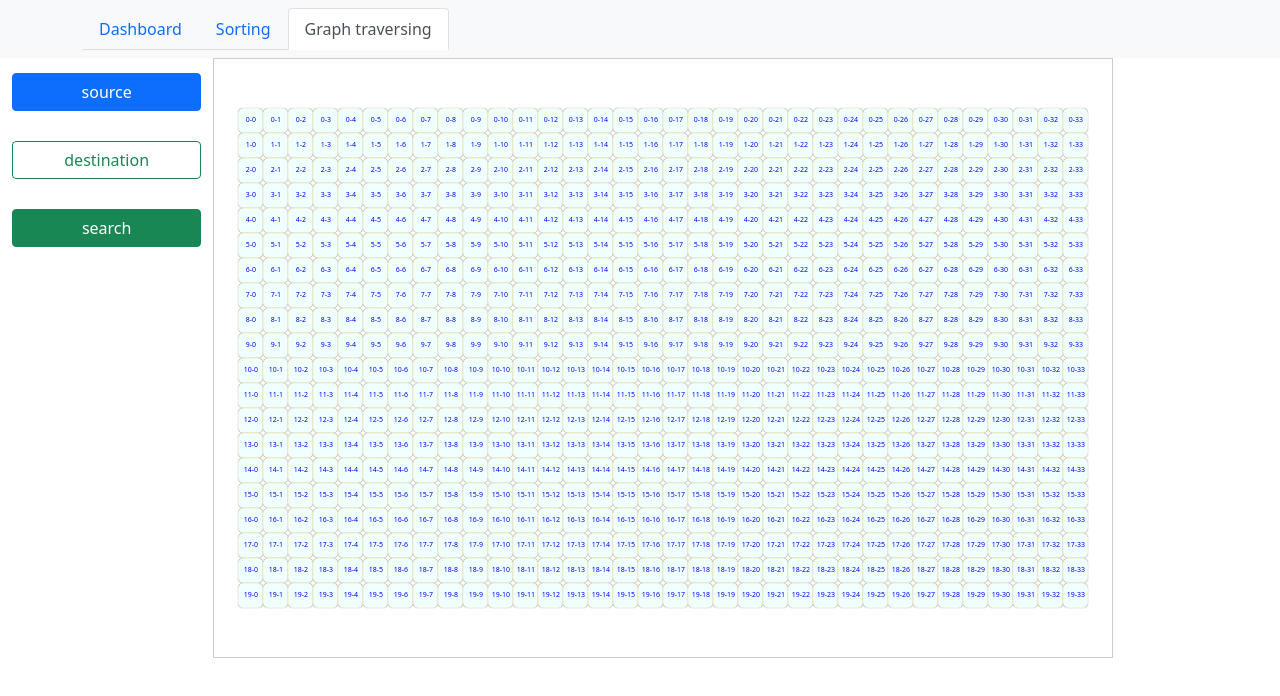
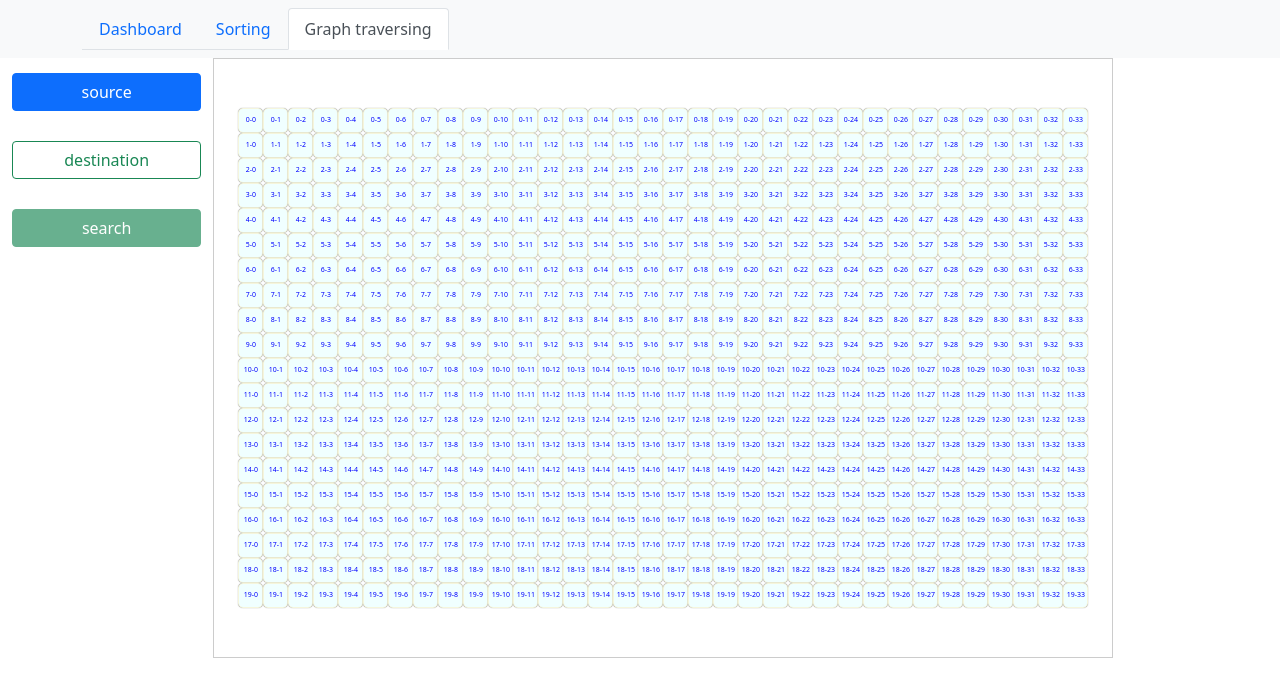
Before and after one commit to gitcseme/sort-visualizer, an Angular app: page /graph in a window 1280 px wide. Shown: the top 696 px of the page. Built offline with nearby package versions, Linux system fonts and the light colour scheme.

Commit message:
code cleaned and working on reset logic

```diff
--- a/src/app/display/display.component.html
+++ b/src/app/display/display.component.html
@@ -24,7 +24,7 @@
         </div>
       </div>
       <div class="option-item">
-        <button class="btn btn-primary sort-btn left-item" (click)="randomizeData()">Change Data</button>
+        <button class="btn btn-primary sort-btn left-item" (click)="randomizeData()">Shuffle</button>
       </div>
       <div class="option-item">
         <button
--- a/src/app/graph/graph.component.html
+++ b/src/app/graph/graph.component.html
@@ -2,7 +2,7 @@
   <div class="col-md-2 action-buttons">
     <button (click)="initSource()" class="btn btn-primary">source</button>
     <button (click)="initDestination()" class="btn btn-outline-success">destination</button>
-    <button (click)="search()" class="btn btn-success">search</button>
+    <button (click)="search()" [disabled]="readyToSort()" class="btn btn-success">search</button>
   </div>
   <div class="col graph-container" #g_containerRef>
     <div
--- a/src/app/graph/graph.component.ts
+++ b/src/app/graph/graph.component.ts
@@ -16,9 +16,9 @@ export class GraphComponent implements OnInit, AfterViewInit {
   nodes: string[] = [];
 
   constructor(private graphAlgoService: GraphAlgoService) { }
+
   ngAfterViewInit(): void {
     this.container = (this.containerRef?.nativeElement as HTMLDivElement).children;
-    console.log('div-collections: ', this.container.length);
   }
 
   ngOnInit(): void {
@@ -35,11 +35,10 @@ export class GraphComponent implements OnInit, AfterViewInit {
     });
 
     if (this.sourceNode !== undefined && this.destNode !== undefined) {
-      console.log('started');
       let destination = await this.graphAlgoService.bfs(this.sourceNode, this.destNode, this.grid, this.rows, this.cols);
-      console.log('Goal: ', destination);
       if (destination !== undefined) {
         await this.graphAlgoService.tracePath(destination.parent, this.sourceNode);
+        this.resetNodes();
       }
     }
     else {
@@ -53,6 +52,7 @@ export class GraphComponent implements OnInit, AfterViewInit {
   sourceNode: Node | undefined;
   destNode: Node | undefined;
 
+  // methods triggering form the html
   initSource(): void {
     this.nodeIndicator = 1;
     this.nodeColorClass = 'source-node';
@@ -60,6 +60,14 @@ export class GraphComponent implements OnInit, AfterViewInit {
   initDestination(): void {
     this.nodeIndicator = 2;
     this.nodeColorClass = 'dest-node';
+  }
+  readyToSort(): boolean {
+    return !(this.sourceNode !== undefined && this.destNode !== undefined);
+  }
+  resetNodes(): void {
+    this.nodeIndicator = 0;
+    this.sourceNode = undefined;
+    this.destNode = undefined;
   }
 
   updateNode(node: string): void {
@@ -77,6 +85,7 @@ export class GraphComponent implements OnInit, AfterViewInit {
     }
   }
 
+  // Prepare graph
   initGraph() {
     for (let i = 0; i < this.rows; ++i) {
       this.grid[i] = new Array<Node>(this.cols);
```
